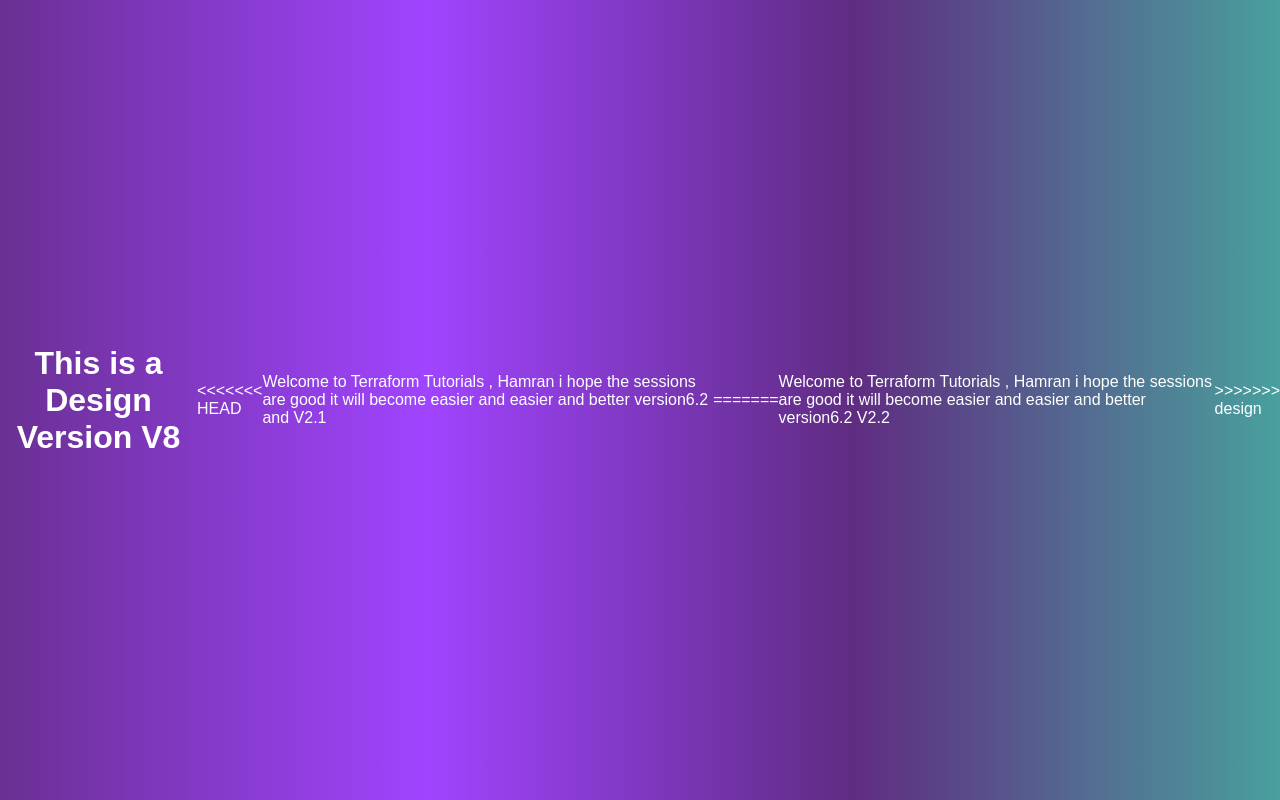
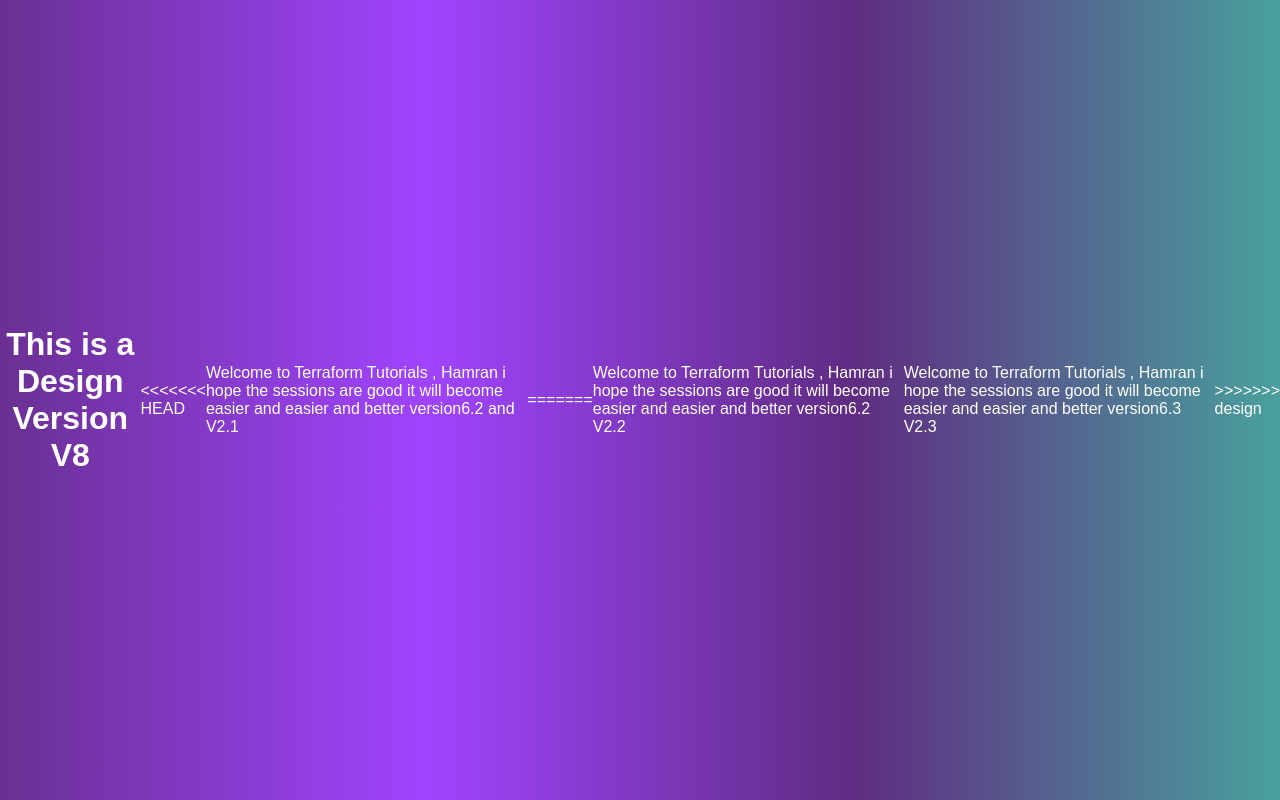
Before and after one commit to Manviklittlemonster/HarmanGit, a plain HTML site: page index.html in a window 1280 px wide. Drawn offline with Linux system fonts and the light colour scheme.

Commit message:
Update from Harman

```diff
--- a/index.html
+++ b/index.html
@@ -15,6 +15,7 @@
     <p>Welcome to Terraform Tutorials , Hamran i hope the sessions are good it will become easier and easier and better version6.2 and V2.1</p>
 =======
     <p>Welcome to Terraform Tutorials , Hamran i hope the sessions are good it will become easier and easier and better version6.2 V2.2</p>
+    <p>Welcome to Terraform Tutorials , Hamran i hope the sessions are good it will become easier and easier and better version6.3 V2.3</p>
 >>>>>>> design
 </body>
 
```
